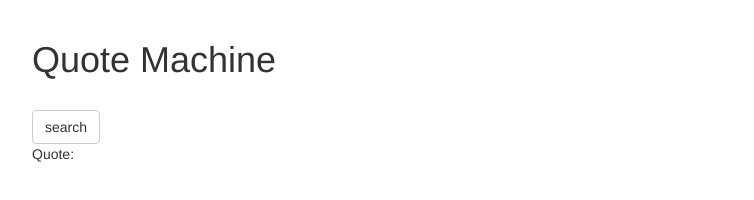
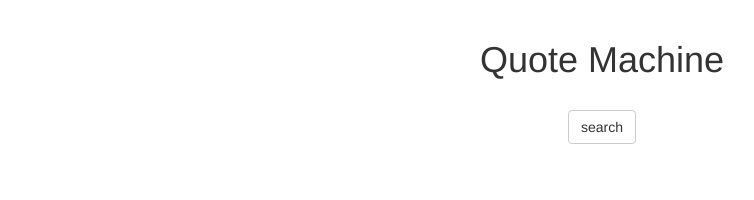
Before and after one commit to JohnnyLamb/quote_machine, a plain HTML site: page index.html in a window 1280 px wide. Shown: the whole page, without its empty margins (38-792 px from the left). Drawn offline with nearby package versions, Linux system fonts and the light colour scheme.

Commit message:
some more css

```diff
--- a/css/main.css
+++ b/css/main.css
@@ -1,10 +1,7 @@
-/* add custom styles */
 
-/* add custom styles */
-body {
+.container {
+  max-width: 400px;
   padding-top: 20px;
+  text-align: center;
+
 }
-
-.search-term {
-  color: red;
-}
--- a/index.html
+++ b/index.html
@@ -20,7 +20,7 @@
             </div>
           </form>
 
-          <p>Quote: <span class="query"></span></p>
+        <div><br></br></div>
 
       <div class="results-area">
 
@@ -37,6 +37,7 @@
 
 
     </div>
+    </div>
 
     <script src="https://code.jquery.com/jquery-2.1.4.min.js"></script>
 
```
